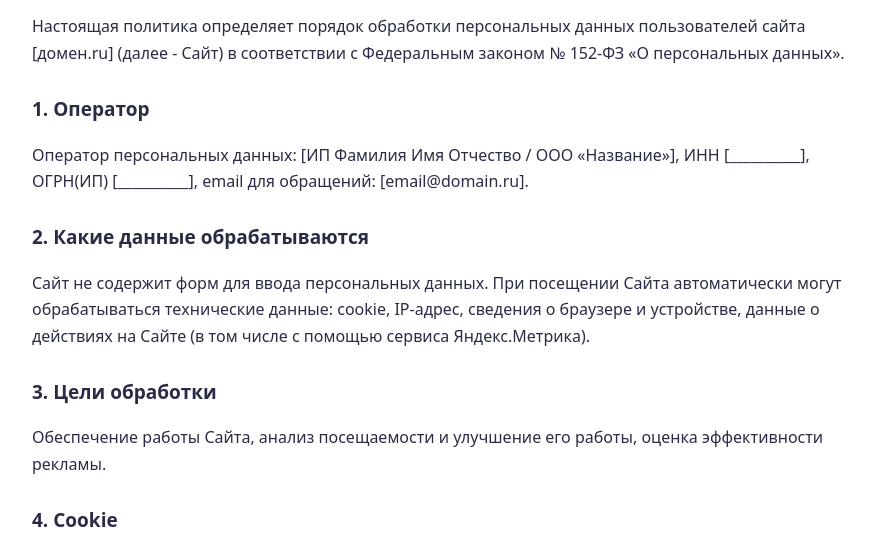
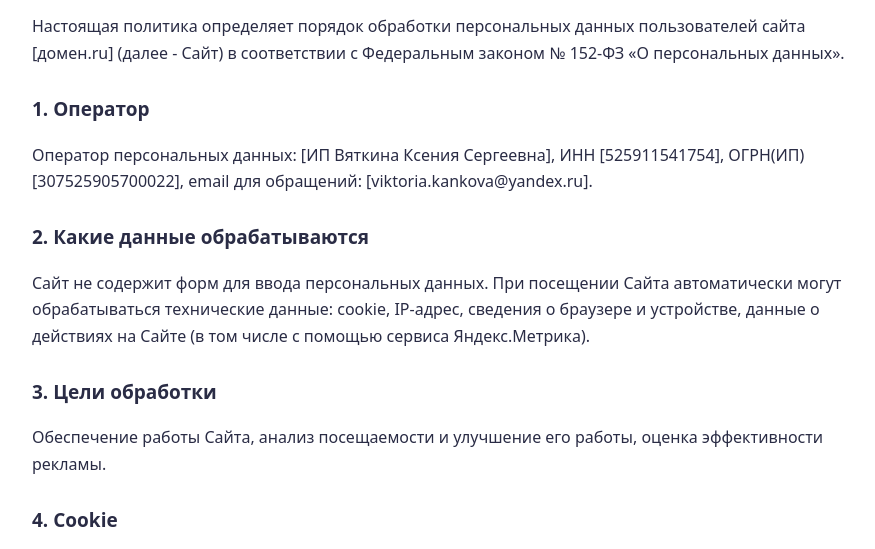
Before and after one commit to amaremarsel/StudyAi, a plain HTML site: page privacy.html in a window 1280 px wide. Shown: the part 195-744 px from the top of the page, without its empty margins (198-1073 px from the left). Drawn offline with Linux system fonts and the light colour scheme.

Commit message:
Update privacy.html

```diff
--- a/privacy.html
+++ b/privacy.html
@@ -4,7 +4,7 @@
 <p>Редакция от [ДД.ММ.ГГГГ]</p>
 <p>Настоящая политика определяет порядок обработки персональных данных пользователей сайта [домен.ru] (далее - Сайт) в соответствии с Федеральным законом № 152-ФЗ «О персональных данных».</p>
 <h2>1. Оператор</h2>
-<p>Оператор персональных данных: [ИП Фамилия Имя Отчество / ООО «Название»], ИНН [__________], ОГРН(ИП) [__________], email для обращений: [email@domain.ru].</p>
+<p>Оператор персональных данных: [ИП Вяткина Ксения Сергеевна], ИНН [525911541754], ОГРН(ИП) [307525905700022], email для обращений: [viktoria.kankova@yandex.ru].</p>
 <h2>2. Какие данные обрабатываются</h2>
 <p>Сайт не содержит форм для ввода персональных данных. При посещении Сайта автоматически могут обрабатываться технические данные: cookie, IP-адрес, сведения о браузере и устройстве, данные о действиях на Сайте (в том числе с помощью сервиса Яндекс.Метрика).</p>
 <h2>3. Цели обработки</h2>
```
